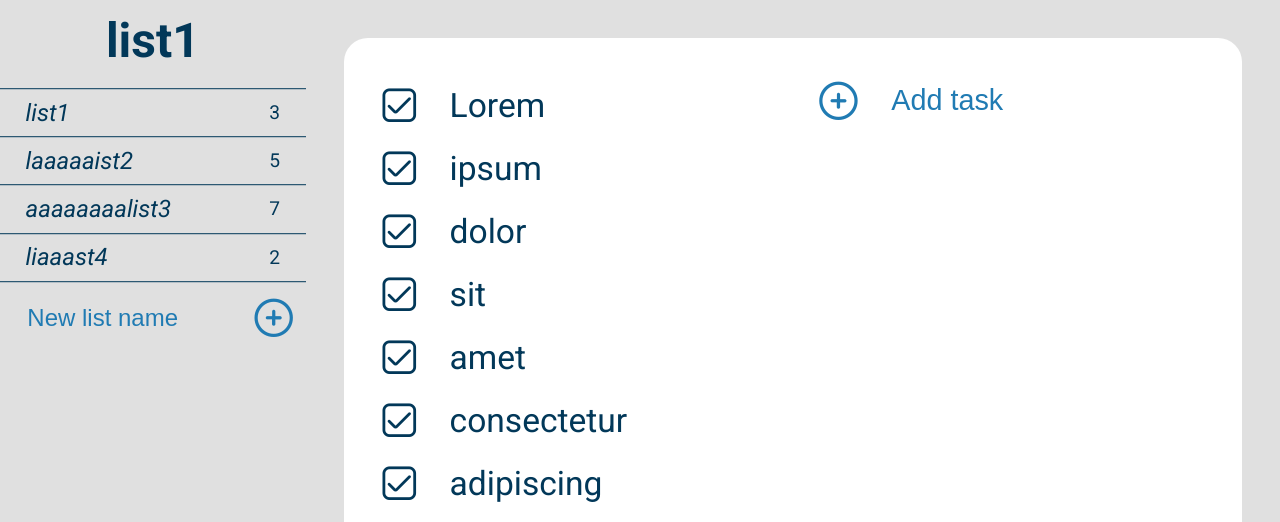
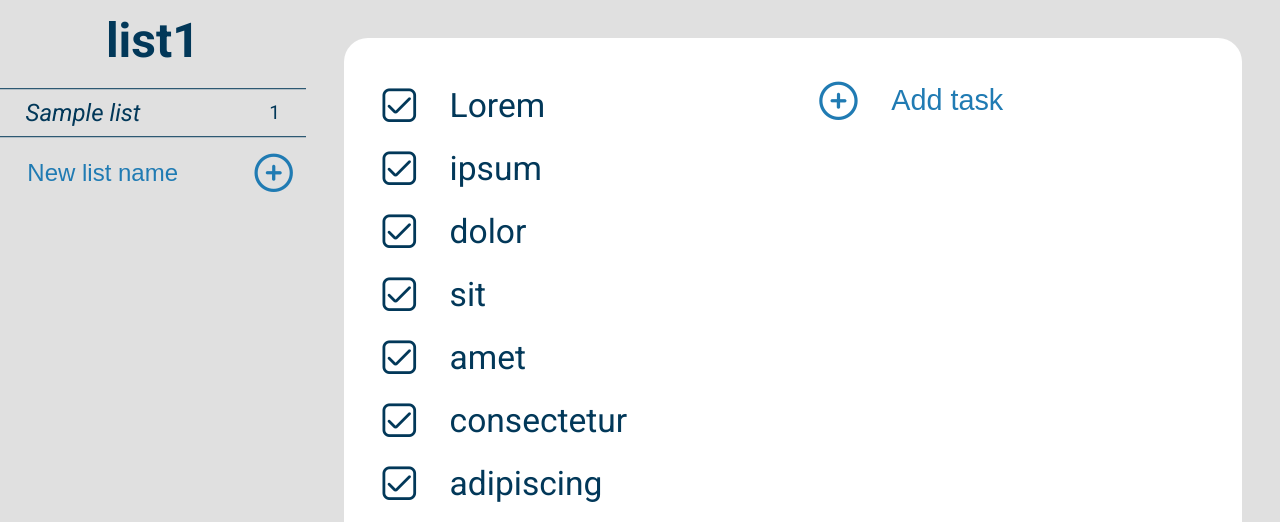
Before and after one commit to tymowskyy/php-to-do, a PHP site: page / in a window 1280 px wide. Shown: the part 144-666 px from the top of the page. Run offline with PHP 8.4, Linux system fonts and the light colour scheme; the visitor is signed in with stand-in values (Sample User, id 1); tables that the repository leaves empty hold one stand-in row (values such as "Sample post").

Commit message:
display your lists

```diff
--- a/index.php
+++ b/index.php
@@ -6,6 +6,9 @@ if (!isset($_SESSION['logged_id'])) {
     exit();
 }
 
+require_once 'db/connect.php';
+
+$lists = $db->query("SELECT name, COUNT(tasks.task_id) as taskCount FROM lists LEFT OUTER JOIN tasks ON tasks.list_id = lists.list_id WHERE lists.user_id = {$_SESSION['logged_id']} GROUP BY name;")->fetchAll();
 ?>
 
 <!DOCTYPE html>
@@ -38,10 +41,13 @@ if (!isset($_SESSION['logged_id'])) {
             <div id="mask" class="closed-menu">
                 <nav>
                     <div id="hiding-menu">
-                        <a href="#" class="menu-option"><span class="list">list1</span><span class="item-count">3</span></a>
-                        <a href="#" class="menu-option"><span class="list">laaaaaist2</span><span class="item-count">5</span></a>
-                        <a href="#" class="menu-option"><span class="list">aaaaaaaalist3</span><span class="item-count">7</span></a>
-                        <a href="#" class="menu-option"><span class="list">liaaast4</span><span class="item-count">2</span></a>
+                        <?php
+                        foreach ($lists as $list) {
+                            echo '<a href="#" class="menu-option"><span class="list">'.$list['name'].'</span><span class="item-count">'.$list['taskCount'].'</span></a>';
+
+                        }
+                        ?>
+
                         <form action="addList.php" method="POST">
                             <div id="add-list">
                                 <input type="text" placeholder="New list name" class="no-bg">
```
